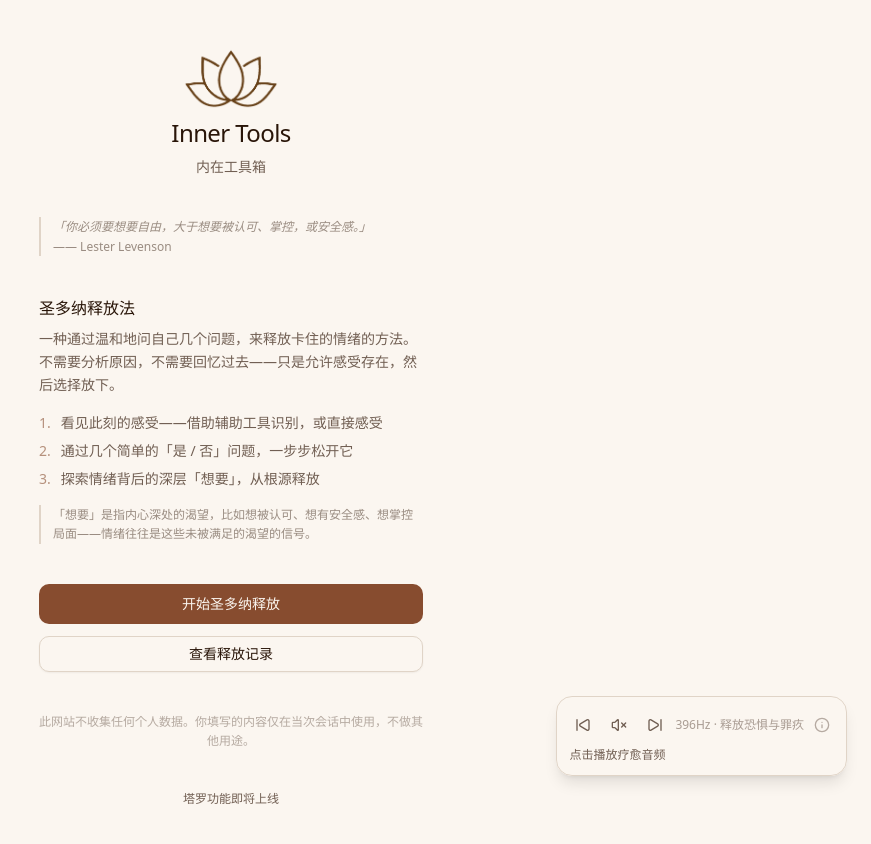
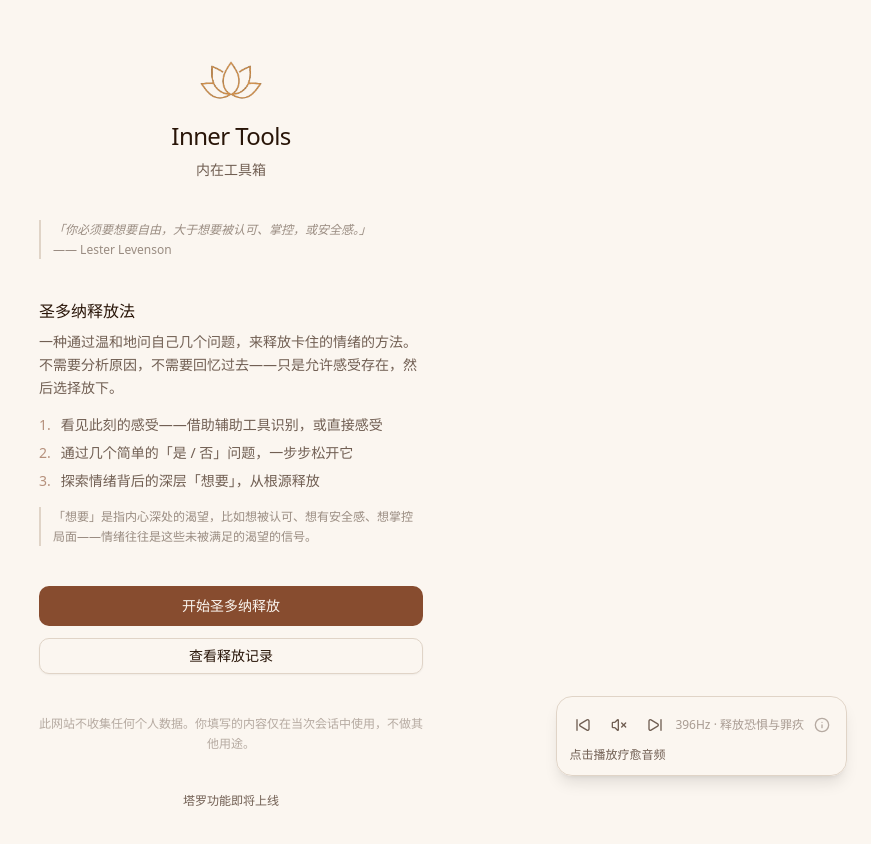
Before and after one commit to yunying-ds/inner-tools, a Next.js app: page / in a window 1280 px wide. Shown: the top 844 px of the page, without its empty margins (409-1280 px from the left). Built offline with nearby package versions, Linux system fonts and the light colour scheme.

Commit message:
fix icon

```diff
--- a/app/page.tsx
+++ b/app/page.tsx
@@ -8,7 +8,9 @@ export default function Home() {
       <div className="max-w-sm w-full space-y-10">
         <div className="space-y-2 text-center">
           <div className="flex justify-center">
-            <Image src="/logo-brand-cropped.png" alt="Inner Tools" width={96} height={96} className="[filter:brightness(0)_saturate(100%)_invert(30%)_sepia(60%)_saturate(500%)_hue-rotate(350deg)_brightness(80%)]" />
+            <div className="relative w-16 h-16">
+              <Image src="/logo-brand-cropped.png" alt="Inner Tools" fill style={{ objectFit: "contain" }} className="[filter:sepia(1)_saturate(2.5)_hue-rotate(350deg)_brightness(1.35)]" />
+            </div>
           </div>
           <h1 className="text-2xl font-medium tracking-tight">Inner Tools</h1>
           <p className="text-sm text-muted-foreground">内在工具箱</p>
```
Also changed, not shown: app/icon.png, 1 other file (tests, documents, lock files or other folders).
